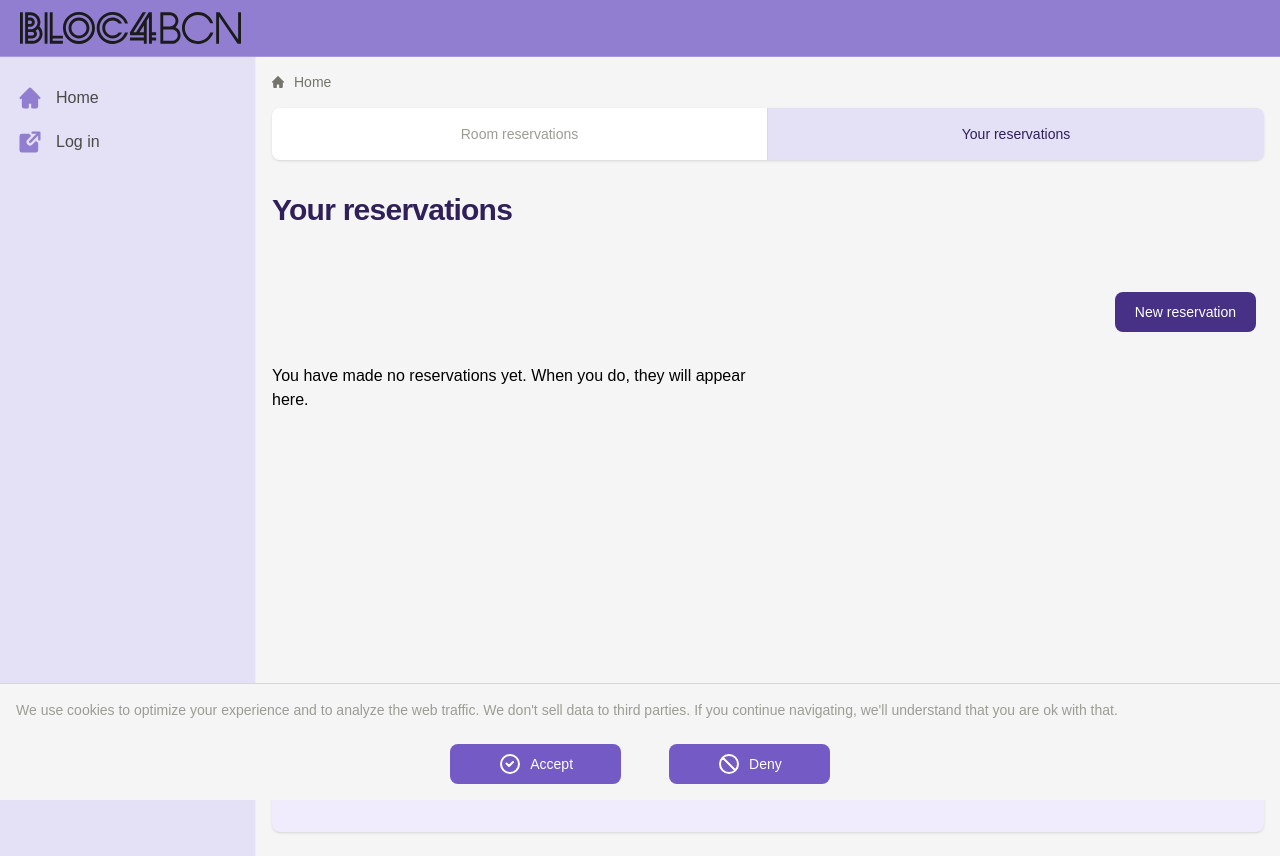
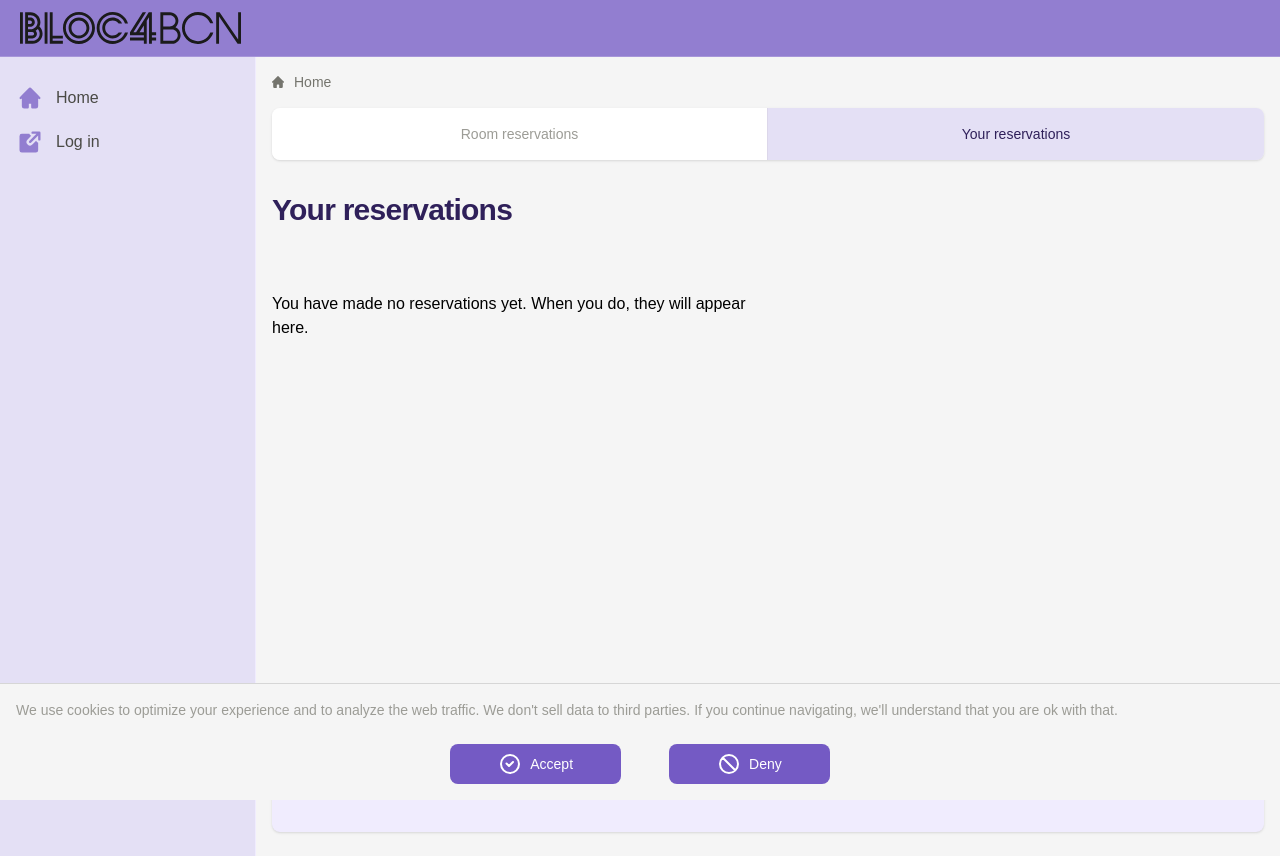
Before and after one commit to codicoop/bloc4, a Django app: template src/templates/reservations/reservations_list.html in a window 1280 px wide. Run offline with Django 4.2, Linux system fonts and the light colour scheme; the template is opened without the code that fills it, so the values that code supplies are empty; style sheets or scripts are compiled from the project's sources; parts of the project's set-up code (start-up, migrations or seed data) failed here and were passed over; some libraries are stand-ins or nearby versions; some web fonts are replaced.

Commit message:
Delete New reservation

```diff
--- a/src/templates/reservations/reservations_list.html
+++ b/src/templates/reservations/reservations_list.html
@@ -45,11 +45,6 @@
 <h1 class="mt-4 mb-8 md:mb-16 text-2xl font-bold leading-tight tracking-tight text-primary-900 md:text-3xl dark:text-white">
   {% translate "Your reservations" %}
 </h1>
-<div class="mb-6 flex justify-end">
-  <a href="{% url 'reservations:create_reservation' %}" class="text-white bg-primary-800 hover:bg-primary-900 focus:outline-none focus:ring-4 focus:ring-primary-200 font-medium rounded-lg text-sm px-5 py-2.5 me-2 mb-2 dark:bg-gray-800 dark:hover:bg-gray-700 dark:focus:ring-gray-700 dark:border-gray-700" id="id_create_reservation">
-    {% translate "New reservation" %}
-  </a>
-</div>
 <div class="flex flex-col gap-4 mb-8 md:grid md: grid-cols-2">
   {% for reservation in reservations %}
     <div id="accordion-color{{ reservation.id }}" data-accordion="collapse{{ reservation.id }}"
```
